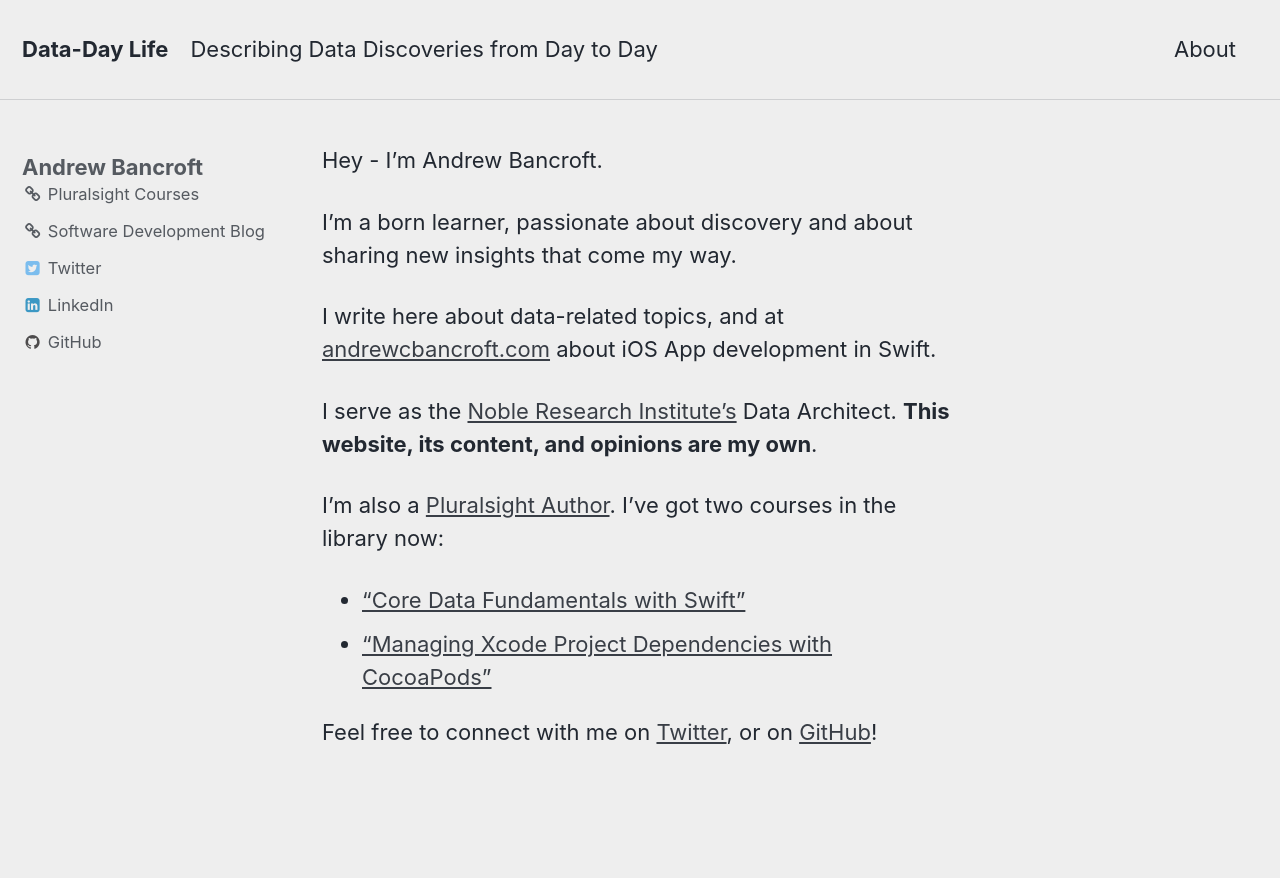
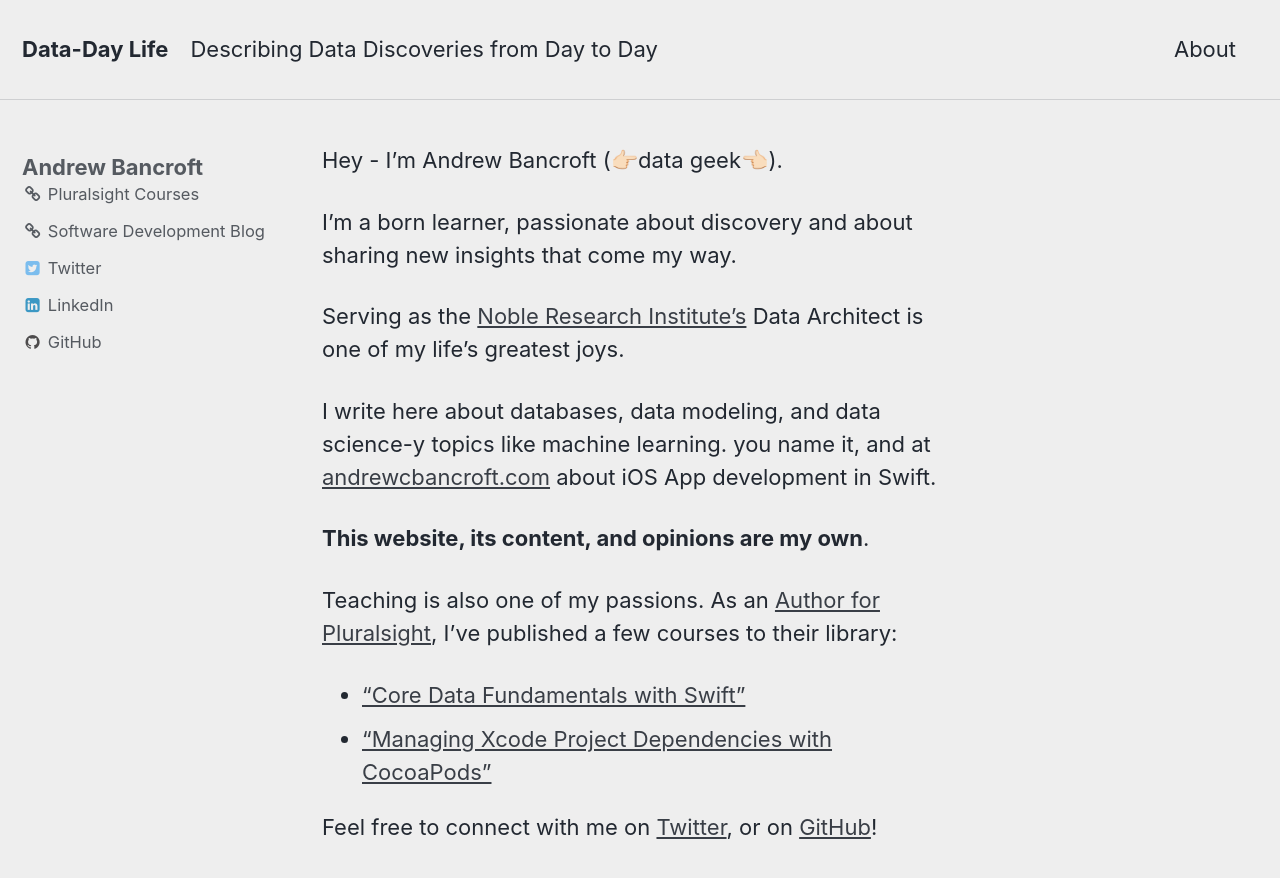
Before and after one commit to andrewcbancroft/datadaylife-blog, a Jekyll site: the page built from about.md, in a window 1280 px wide and 900 px high. Shown: the top 878 px of the window. Built offline with Jekyll 4.4.1, drawn with Linux system fonts in a browser that asks for light colours.

Commit message:
Update about.md

```diff
--- a/about.md
+++ b/about.md
@@ -3,15 +3,17 @@
 author_profile: true
 ---
 
-Hey - I'm Andrew Bancroft.
+Hey - I'm Andrew Bancroft (👉🏻data geek👈🏻).
 
 I'm a born learner, passionate about discovery and about sharing new insights that come my way.
 
-I write here about data-related topics, and at [andrewcbancroft.com](https://www.andrewcbancroft.com) about iOS App development in Swift.
+Serving as the <a title="The Noble Research Institute, Inc." href="http://www.noble.org" target="_blank">Noble Research Institute's</a> Data Architect is one of my life's greatest joys.
 
-I serve as the <a title="The Noble Research Institute, Inc." href="http://www.noble.org" target="_blank">Noble Research Institute's</a> Data Architect. <strong>This website, its content, and opinions are my own</strong>.
+I write here about databases, data modeling, and data science-y topics like machine learning. you name it, and at [andrewcbancroft.com](https://www.andrewcbancroft.com) about iOS App development in Swift.
 
-I'm also a [Pluralsight Author](https://www.pluralsight.com/authors/andrew-bancroft).  I've got two courses in the library now:
+<strong>This website, its content, and opinions are my own</strong>.
+
+Teaching is also one of my passions. As an [Author for Pluralsight](https://www.pluralsight.com/authors/andrew-bancroft), I've published a few courses to their library:
 
 * ["Core Data Fundamentals with Swift"](http://bit.ly/ps-core-data-swift)
 * ["Managing Xcode Project Dependencies with CocoaPods"](https://www.pluralsight.com/courses/cocoapods-xcode-project-dependencies)
```
